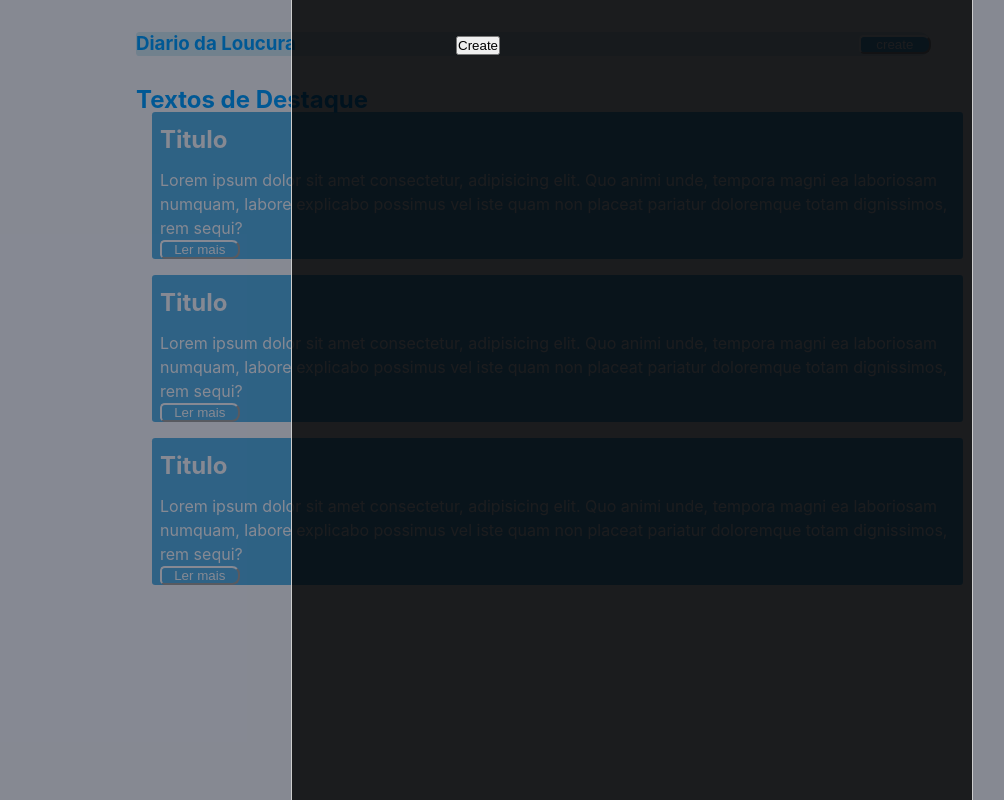
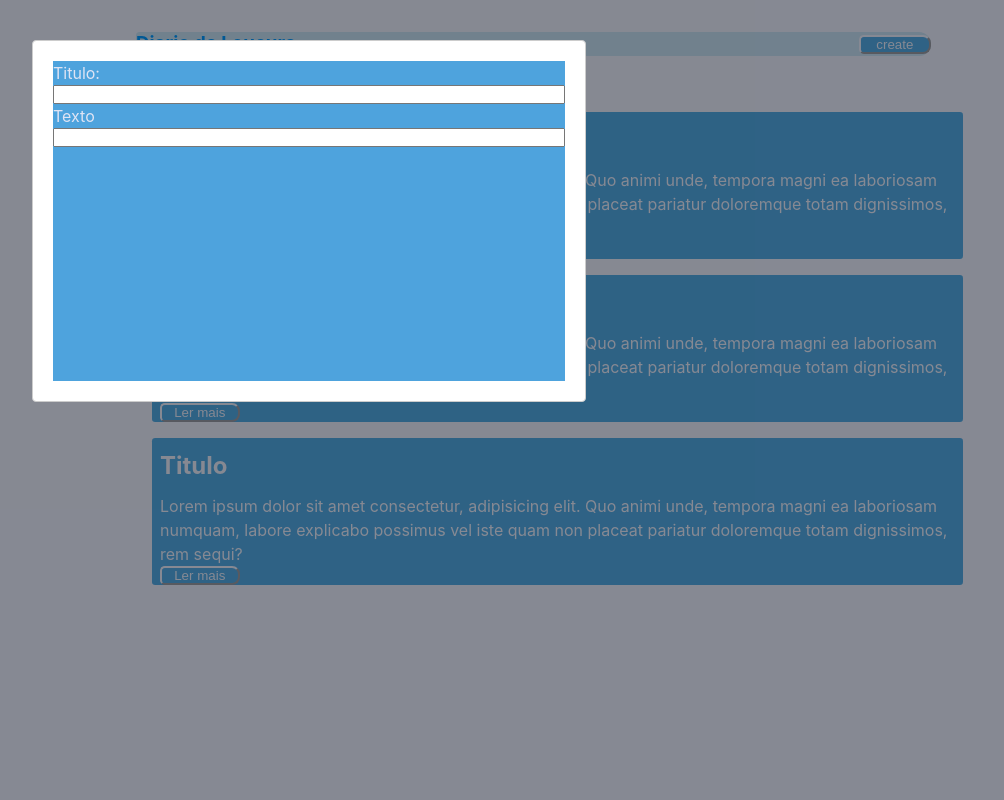
Before and after one commit to he445/reactproject1, a React (Vite) app in the folder diarioFront/: page / in a window 1280 px wide. Both pictures are taken after a click on the button "create". Shown: the whole page, without its empty margins (8-1012 px from the left). Built offline with nearby package versions, Linux system fonts and the light colour scheme.

Commit message:
modal add

```diff
--- a/diarioFront/src/assets/formModal/formModal.css
+++ b/diarioFront/src/assets/formModal/formModal.css
@@ -0,0 +1,8 @@
+form{
+    display: flex;
+    flex-direction: column;
+    width: 100%;
+    background-color: #4ea3dd;
+    height: 100%;
+}
+label{color:#dfe4f4;}
--- a/diarioFront/src/assets/formModal/formModal.jsx
+++ b/diarioFront/src/assets/formModal/formModal.jsx
@@ -1,8 +1,16 @@
 import "./formModal.css"
-function form()
-{return(
-   <section>
-   <button type="create"> Create</button>
-   </section>
+function form({ handleModal})
+
+{
+
+    return(
+
+<form>
+  <label for="fname">Titulo:</label>
+  <input type="text" id="fname" name="fname"/>
+  <label for="lname">Texto</label>
+  <input type="text" id="lname" name="lname"/>
+</form>
+
 )}
 export default form
--- a/diarioFront/src/assets/navbar/navBar.jsx
+++ b/diarioFront/src/assets/navbar/navBar.jsx
@@ -4,16 +4,9 @@ import Form from "../formModal/formModal";
 import "./navBar.css"
 const customStyles = {
   content: {
-    top: "50%",
-    left: "50%",
-    right: "auto",
-    bottom: "auto",
-    marginRight: "-50%",
-    width: "40rem",
-    height: "50rem",
-    transform: "translate(-50%, -50%)",
-    backgroundColor: " rgba(0, 0, 0, 0.8)",
-    borderRadius: "15px",
+    width: "40%",
+    height: "40%",
+
   },
   overlay: {
     background: "rgba(0, 0, 0, 0.4)",
@@ -41,10 +34,10 @@ function navbar(create)
     <Modal
         isOpen={modalIsOpen}
         onRequestClose={handleModal}
+        contentLabel="form Create"
         style={customStyles}
-        contentLabel="form Create"
-      >
-        <Form create={create}  handleModal={handleModal} />
+    >
+        <Form   handleModal={handleModal} />
       </Modal>
     </section>
 )}
```
